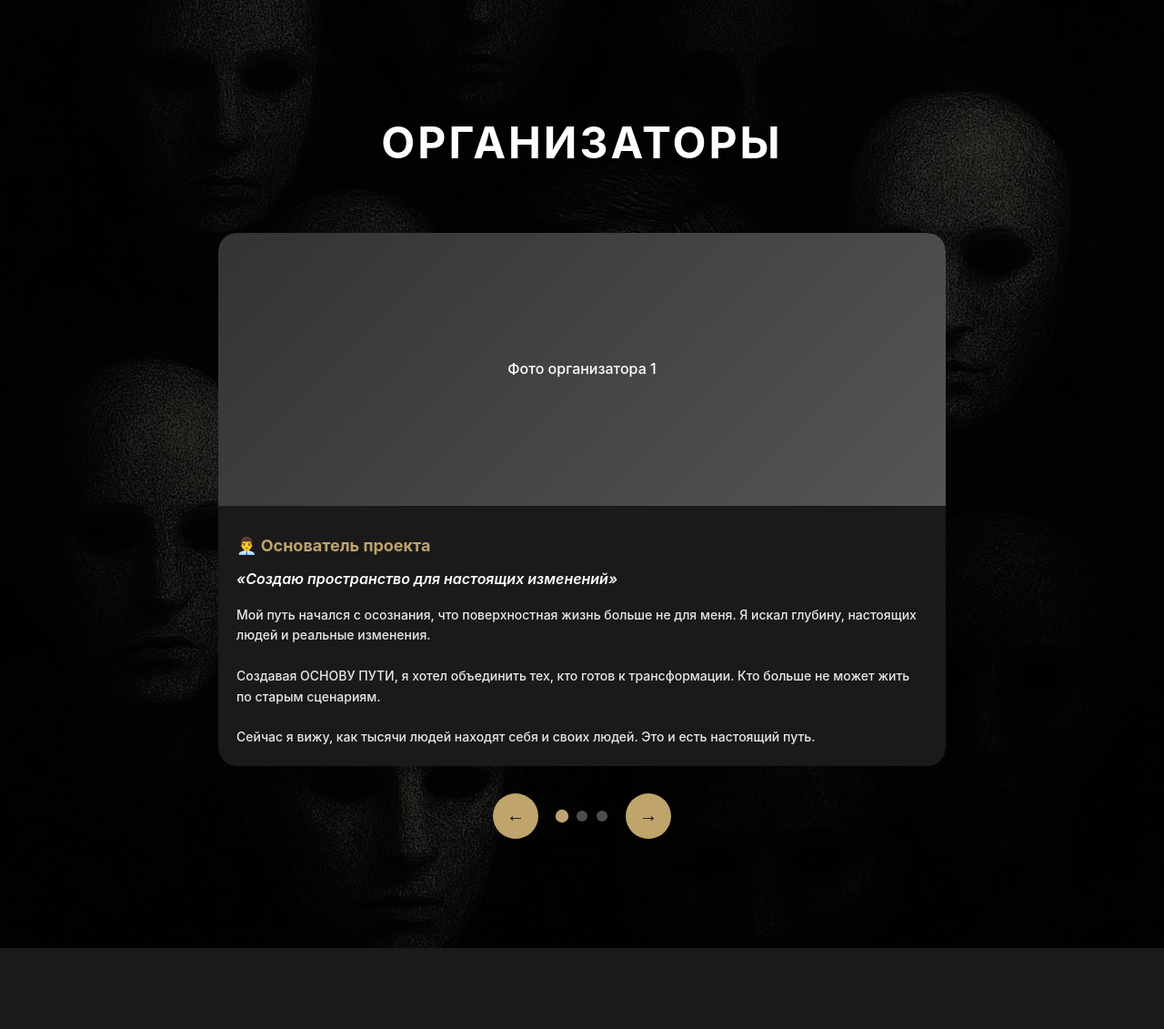
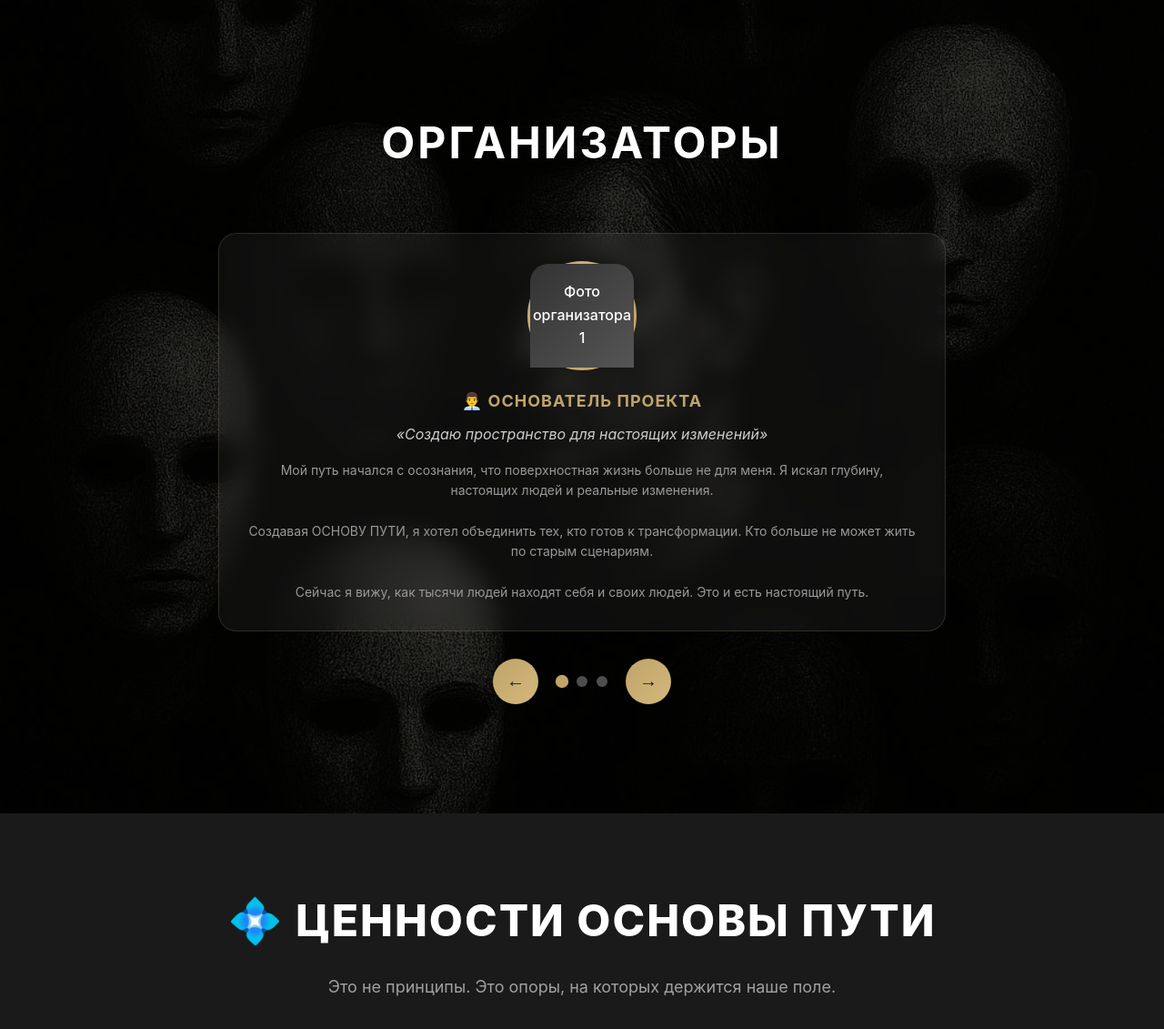
Before and after one commit to KoboSteruS/Main_way, a Flask app: page / in a window 1280 px wide. Shown: the part 4810-5941 px from the top of the page at 91% size. Run offline with Flask 3, Linux system fonts and the light colour scheme.

Commit message:
fix: исправлен конфликт классов между участниками и организаторами

```diff
--- a/app/static/css/main.css
+++ b/app/static/css/main.css
@@ -2425,6 +2425,138 @@ body {
     margin: 0 auto;
 }
 
+/* Стили для карусели организаторов */
+.organizers-portraits-carousel {
+    position: relative;
+    overflow: hidden;
+    border-radius: 20px;
+    background: rgba(255, 255, 255, 0.05);
+    backdrop-filter: blur(10px);
+    border: 1px solid rgba(191, 164, 107, 0.2);
+}
+
+.organizer-slide {
+    display: none;
+    opacity: 1 !important;
+    transform: none !important;
+    transition: none !important;
+}
+
+.organizer-slide.active {
+    display: block;
+    opacity: 1 !important;
+    transform: none !important;
+}
+
+.organizer-slide:not(.active) {
+    display: none !important;
+}
+
+.organizer-portrait {
+    display: flex;
+    flex-direction: column;
+    padding: 30px;
+    gap: 20px;
+}
+
+.organizer-portrait__placeholder {
+    width: 120px;
+    height: 120px;
+    border-radius: 50%;
+    background: linear-gradient(135deg, #bfa46b 0%, #d4b87a 100%);
+    display: flex;
+    align-items: center;
+    justify-content: center;
+    margin: 0 auto;
+    border: 3px solid rgba(191, 164, 107, 0.3);
+}
+
+.organizer-portrait__quote {
+    text-align: center;
+    color: #fff;
+}
+
+.organizer-portrait__name {
+    font-size: 18px;
+    font-weight: 700;
+    color: #bfa46b;
+    margin-bottom: 10px;
+    text-transform: uppercase;
+    letter-spacing: 1px;
+}
+
+.organizer-portrait__text {
+    font-size: 16px;
+    font-style: italic;
+    color: #ccc;
+    margin-bottom: 15px;
+    line-height: 1.6;
+}
+
+.organizer-portrait__story {
+    font-size: 14px;
+    line-height: 1.6;
+    color: #999;
+}
+
+/* Контролы для организаторов */
+.organizers-controls {
+    display: flex;
+    align-items: center;
+    justify-content: center;
+    gap: 20px;
+    margin-top: 30px;
+}
+
+.organizer-nav {
+    width: 50px;
+    height: 50px;
+    border: none;
+    border-radius: 50%;
+    background: linear-gradient(135deg, #bfa46b 0%, #d4b87a 100%);
+    color: #1a1a1a;
+    font-size: 20px;
+    font-weight: 700;
+    cursor: pointer;
+    transition: all 0.3s ease;
+    display: flex;
+    align-items: center;
+    justify-content: center;
+}
+
+.organizer-nav:hover {
+    transform: translateY(-2px);
+    box-shadow: 0 10px 30px rgba(191, 164, 107, 0.3);
+}
+
+.organizer-nav:disabled {
+    opacity: 0.5;
+    cursor: not-allowed;
+}
+
+.organizer-dots {
+    display: flex;
+    gap: 10px;
+}
+
+.organizer-dot {
+    width: 12px;
+    height: 12px;
+    border-radius: 50%;
+    background: rgba(255, 255, 255, 0.3);
+    cursor: pointer;
+    transition: all 0.3s ease;
+}
+
+.organizer-dot.active {
+    background: #bfa46b;
+    transform: scale(1.2);
+}
+
+.organizer-dot:hover {
+    background: rgba(191, 164, 107, 0.5);
+}
+
 @media (max-width: 768px) {
     .organizers {
         padding: 80px 0;
--- a/app/static/js/main.js
+++ b/app/static/js/main.js
@@ -443,10 +443,12 @@ function initPortraitsCarousel() {
 
 // ===== КАРУСЕЛЬ ОРГАНИЗАТОРОВ =====
 function initOrganizersCarousel() {
-    const slides = document.querySelectorAll('.portrait-slide[data-carousel="organizers"]');
-    const dots = document.querySelectorAll('.portrait-dot[data-carousel="organizers"]');
+    const slides = document.querySelectorAll('.organizer-slide[data-carousel="organizers"]');
+    const dots = document.querySelectorAll('.organizer-dot[data-carousel="organizers"]');
     const prevBtn = document.getElementById('organizerPrev');
     const nextBtn = document.getElementById('organizerNext');
+
+    if (!slides.length) return; // Если нет слайдов, выходим
 
     let currentSlide = 0;
     const totalSlides = slides.length;
--- a/app/templates/components/organizers.html
+++ b/app/templates/components/organizers.html
@@ -6,17 +6,17 @@
         <h2 class="organizers__title">ОРГАНИЗАТОРЫ</h2>
 
         <div class="organizers__carousel">
-            <div class="portraits-carousel">
+            <div class="organizers-portraits-carousel">
                 <!-- Организатор 1 -->
-                <div class="portrait-slide active" data-carousel="organizers">
-                    <div class="portrait">
-                        <div class="portrait__placeholder">
+                <div class="organizer-slide active" data-carousel="organizers">
+                    <div class="organizer-portrait">
+                        <div class="organizer-portrait__placeholder">
                             <div class="placeholder-text">Фото организатора 1</div>
                         </div>
-                        <div class="portrait__quote">
-                            <div class="portrait__name">👨‍💼 Основатель проекта</div>
-                            <div class="portrait__text">«Создаю пространство для настоящих изменений»</div>
-                            <div class="portrait__story">
+                        <div class="organizer-portrait__quote">
+                            <div class="organizer-portrait__name">👨‍💼 Основатель проекта</div>
+                            <div class="organizer-portrait__text">«Создаю пространство для настоящих изменений»</div>
+                            <div class="organizer-portrait__story">
                                 Мой путь начался с осознания, что поверхностная жизнь больше не для меня. Я искал глубину, настоящих людей и реальные изменения.
                                 <br><br>
                                 Создавая ОСНОВУ ПУТИ, я хотел объединить тех, кто готов к трансформации. Кто больше не может жить по старым сценариям.
@@ -28,15 +28,15 @@
                 </div>
 
                 <!-- Организатор 2 -->
-                <div class="portrait-slide" data-carousel="organizers">
-                    <div class="portrait">
-                        <div class="portrait__placeholder">
+                <div class="organizer-slide" data-carousel="organizers">
+                    <div class="organizer-portrait">
+                        <div class="organizer-portrait__placeholder">
                             <div class="placeholder-text">Фото организатора 2</div>
                         </div>
-                        <div class="portrait__quote">
-                            <div class="portrait__name">👩‍💼 Ведущая женской линии</div>
-                            <div class="portrait__text">«Помогаю женщинам найти свою силу»</div>
-                            <div class="portrait__story">
+                        <div class="organizer-portrait__quote">
+                            <div class="organizer-portrait__name">👩‍💼 Ведущая женской линии</div>
+                            <div class="organizer-portrait__text">«Помогаю женщинам найти свою силу»</div>
+                            <div class="organizer-portrait__story">
                                 Я прошла путь от потерянности к осознанности. Понимаю, как важно для женщин найти свое пространство, где можно быть настоящей.
                                 <br><br>
                                 В женской линии я создаю безопасное пространство для трансформации. Где каждая может раскрыть свою истинную природу.
@@ -48,15 +48,15 @@
                 </div>
 
                 <!-- Организатор 3 -->
-                <div class="portrait-slide" data-carousel="organizers">
-                    <div class="portrait">
-                        <div class="portrait__placeholder">
+                <div class="organizer-slide" data-carousel="organizers">
+                    <div class="organizer-portrait">
+                        <div class="organizer-portrait__placeholder">
                             <div class="placeholder-text">Фото организатора 3</div>
                         </div>
-                        <div class="portrait__quote">
-                            <div class="portrait__name">👨‍🎯 Координатор мероприятий</div>
-                            <div class="portrait__text">«Организую пространства для встреч и трансформации»</div>
-                            <div class="portrait__story">
+                        <div class="organizer-portrait__quote">
+                            <div class="organizer-portrait__name">👨‍🎯 Координатор мероприятий</div>
+                            <div class="organizer-portrait__text">«Организую пространства для встреч и трансформации»</div>
+                            <div class="organizer-portrait__story">
                                 Моя миссия — создавать события, которые меняют жизни. Каждое мероприятие — это возможность для участников встретиться с собой и друг с другом.
                                 <br><br>
                                 От слётов до интенсивов — я продумываю каждую деталь, чтобы создать максимально глубокое и безопасное пространство.
@@ -69,14 +69,14 @@
             </div>
 
             <!-- Кнопки навигации для организаторов -->
-            <div class="portraits-controls">
-                <button class="portrait-nav portrait-prev" id="organizerPrev">&#8592;</button>
-                <div class="portrait-dots">
-                    <span class="portrait-dot active" data-slide="0" data-carousel="organizers"></span>
-                    <span class="portrait-dot" data-slide="1" data-carousel="organizers"></span>
-                    <span class="portrait-dot" data-slide="2" data-carousel="organizers"></span>
+            <div class="organizers-controls">
+                <button class="organizer-nav organizer-prev" id="organizerPrev">&#8592;</button>
+                <div class="organizer-dots">
+                    <span class="organizer-dot active" data-slide="0" data-carousel="organizers"></span>
+                    <span class="organizer-dot" data-slide="1" data-carousel="organizers"></span>
+                    <span class="organizer-dot" data-slide="2" data-carousel="organizers"></span>
                 </div>
-                <button class="portrait-nav portrait-next" id="organizerNext">&#8594;</button>
+                <button class="organizer-nav organizer-next" id="organizerNext">&#8594;</button>
             </div>
         </div>
     </div>
```
Also changed, not shown: other parts of app/static/css/main.css (+37 -0 lines).
